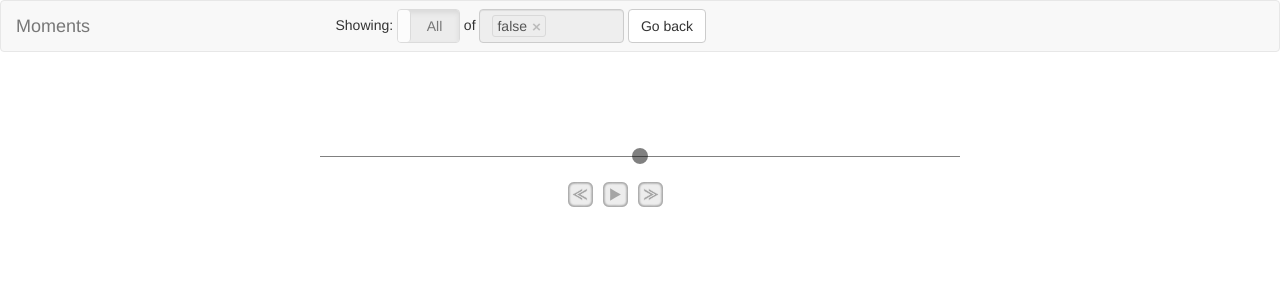
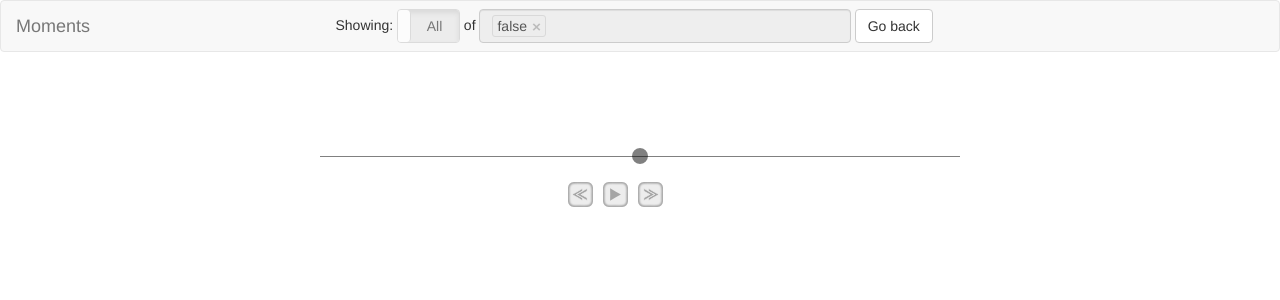
Before and after one commit to henry-alakazhang/dafny4lyfe, a Django app: template search/templates/search/location_search_results.html in a window 1280 px wide. Shown: the top 300 px of the page. Run offline with Django 3.2, Linux system fonts and the light colour scheme; the template is opened without the code that fills it, so the values that code supplies are empty; some libraries are stand-ins or nearby versions.

Commit message:
Update location_search_results.html

```diff
--- a/search/templates/search/location_search_results.html
+++ b/search/templates/search/location_search_results.html
@@ -27,12 +27,12 @@
     <div class="navbar-header">
       <a class="navbar-brand" href="/search/map">Moments</a>
     </div>
-    <div id="tag-section" class="navbar-form navbar-left">
+    <div id="tag-section" class="navbar-form navbar-left" style="width:75%">
       Showing:
       <input disabled type="checkbox" data-toggle="toggle" data-on="Any" data-off="All" id="any-toggle">
       of
-      <div id="tag-box" data-placement="left">
-        <input disabled type="text" id="tags-input" placeholder=""></input>
+      <div id="tag-box" data-placement="left" style="width:40%">
+        <input disabled type="text" id="tags-input" placeholder="" style="width:100%"></input>
       </div>
       <a id="submit" href="/search/map" class="btn btn-default">Go back</a>
     </div>
```
